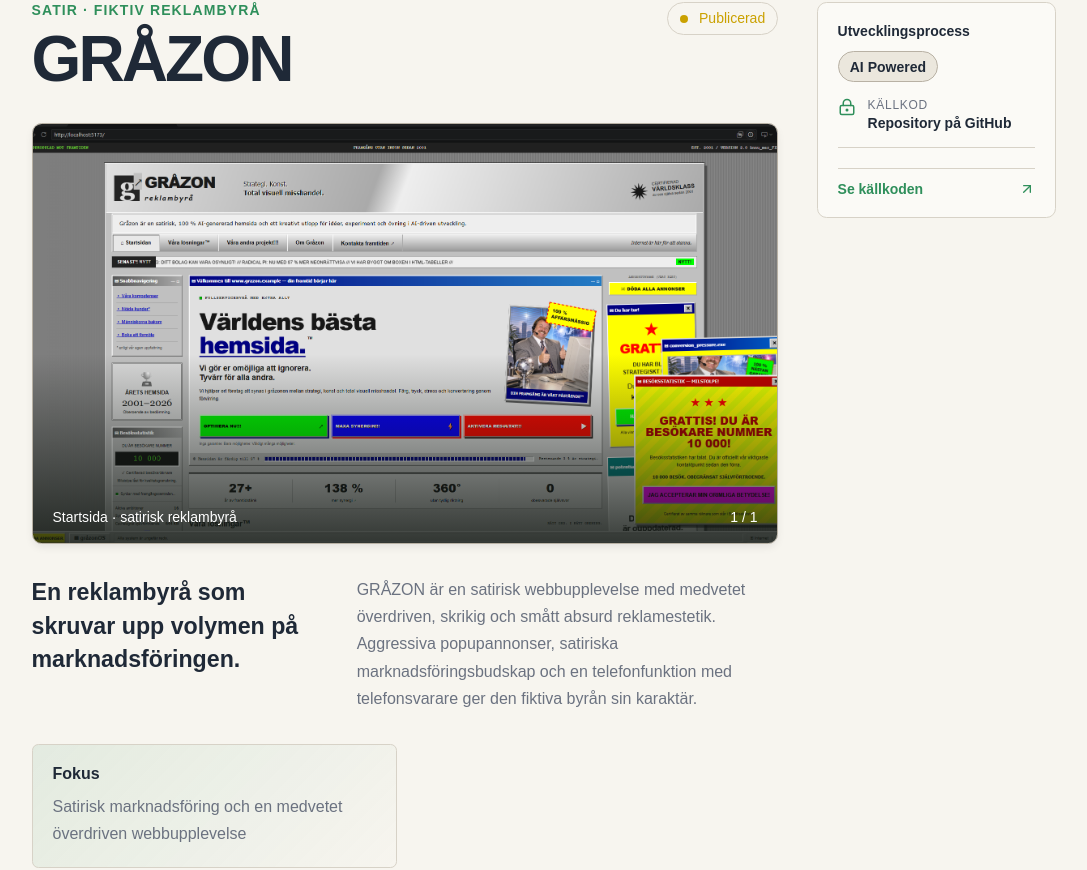
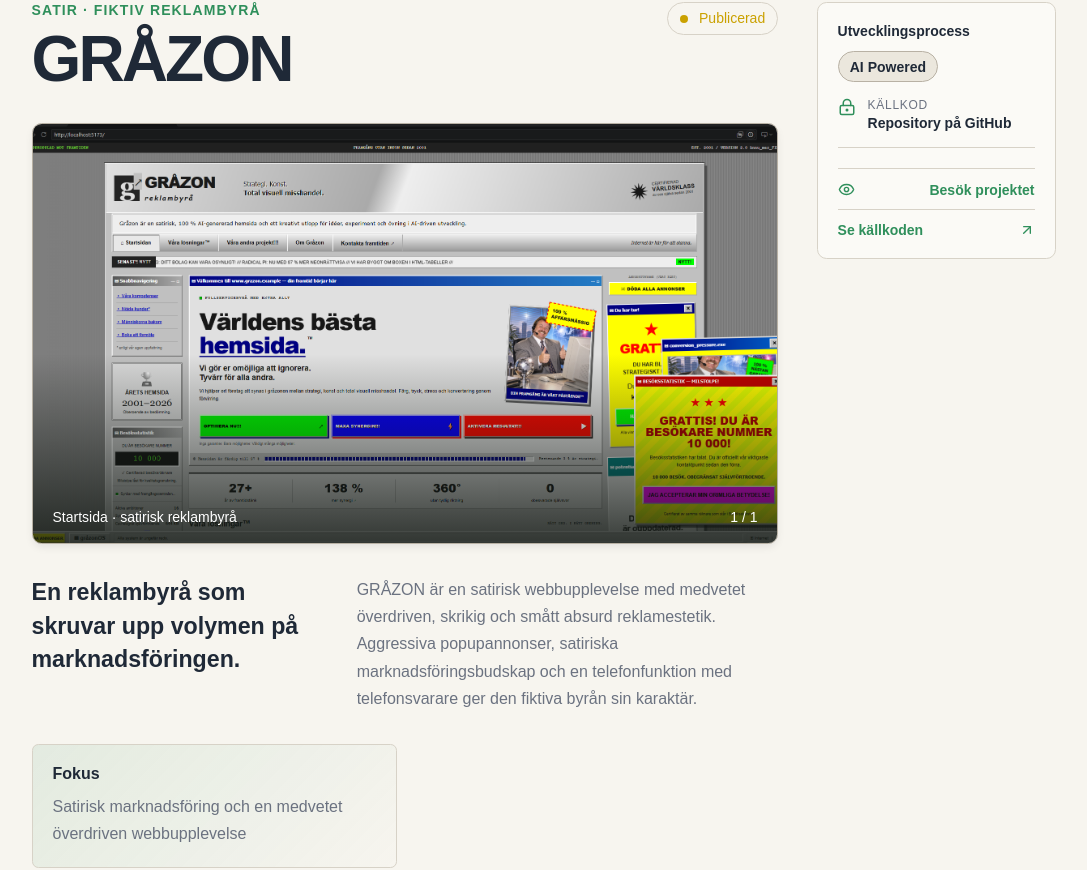
Before and after one commit to Augustvilliam/Portfolio, a React app: page /portfolio in a window 1280 px wide. Shown: the part 3934-4804 px from the top of the page, without its empty margins (89-1176 px from the left). Built offline with nearby package versions, Linux system fonts and the light colour scheme; the HTML template or start-up script is replaced by a standard one; a web font is replaced by a local one.

Commit message:
Add live links for GRAZON and Radical PI

```diff
--- a/src/pages/PortfolioPage.tsx
+++ b/src/pages/PortfolioPage.tsx
@@ -99,6 +99,7 @@ const projects: Project[] = [
     {
         id: "grazon",
         name: "GRÅZON",
+        liveUrl: "https://salmon-meadow-073c6ce10.6.azurestaticapps.net/",
         repositoryUrl: "https://github.com/VibeARG/Greyzone",
         access: "Repository på GitHub",
         type: "Satir · Fiktiv reklambyrå",
@@ -120,6 +121,7 @@ const projects: Project[] = [
     {
         id: "radical-pi",
         name: "Radical PI",
+        liveUrl: "https://calm-water-021ca2a10.3.azurestaticapps.net/",
         repositoryUrl: "https://github.com/VibeARG/Radical-PI",
         access: "Repository på GitHub",
         type: "Fiktion · Privatdetektiv och blogg",
```
